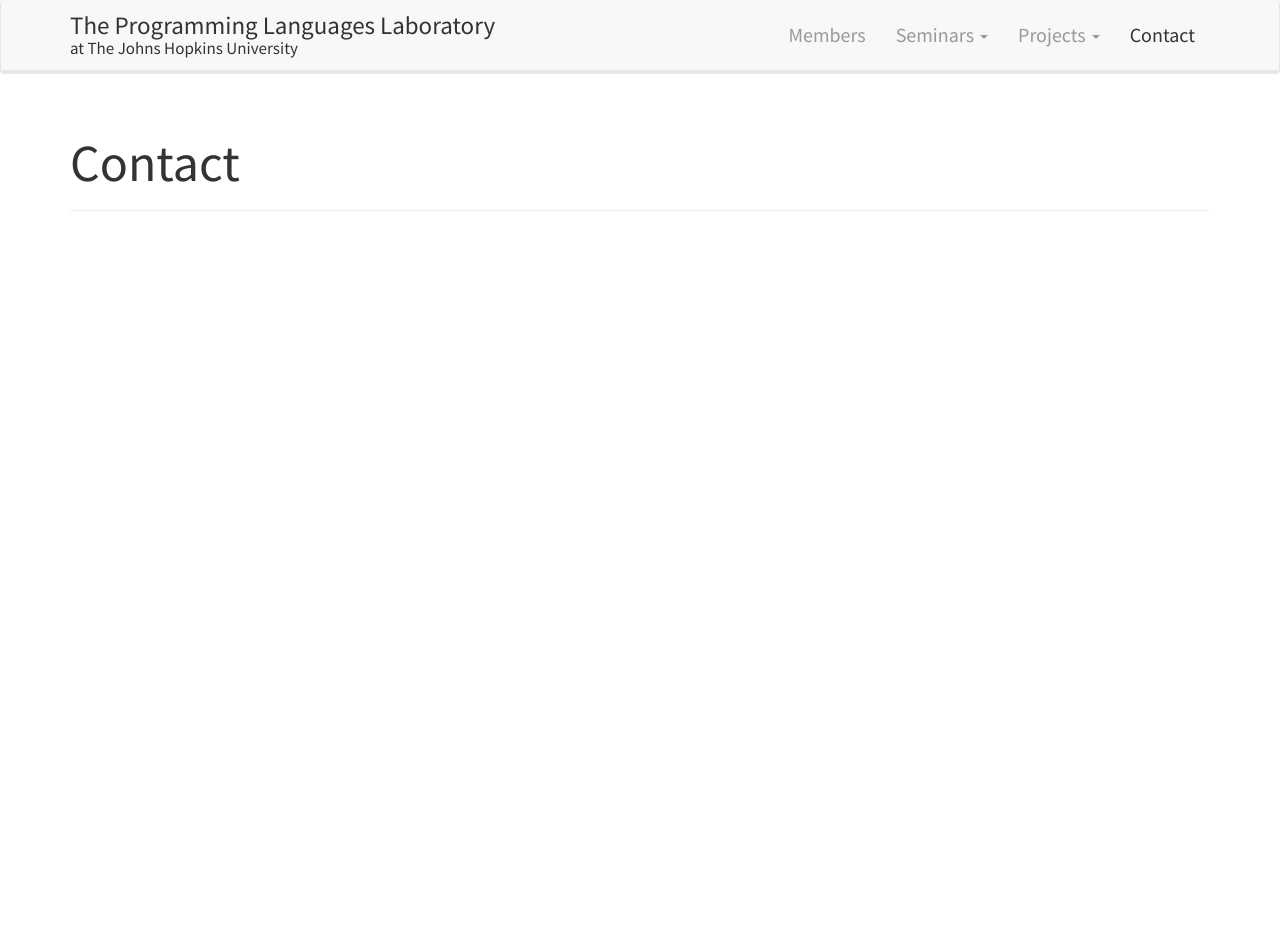
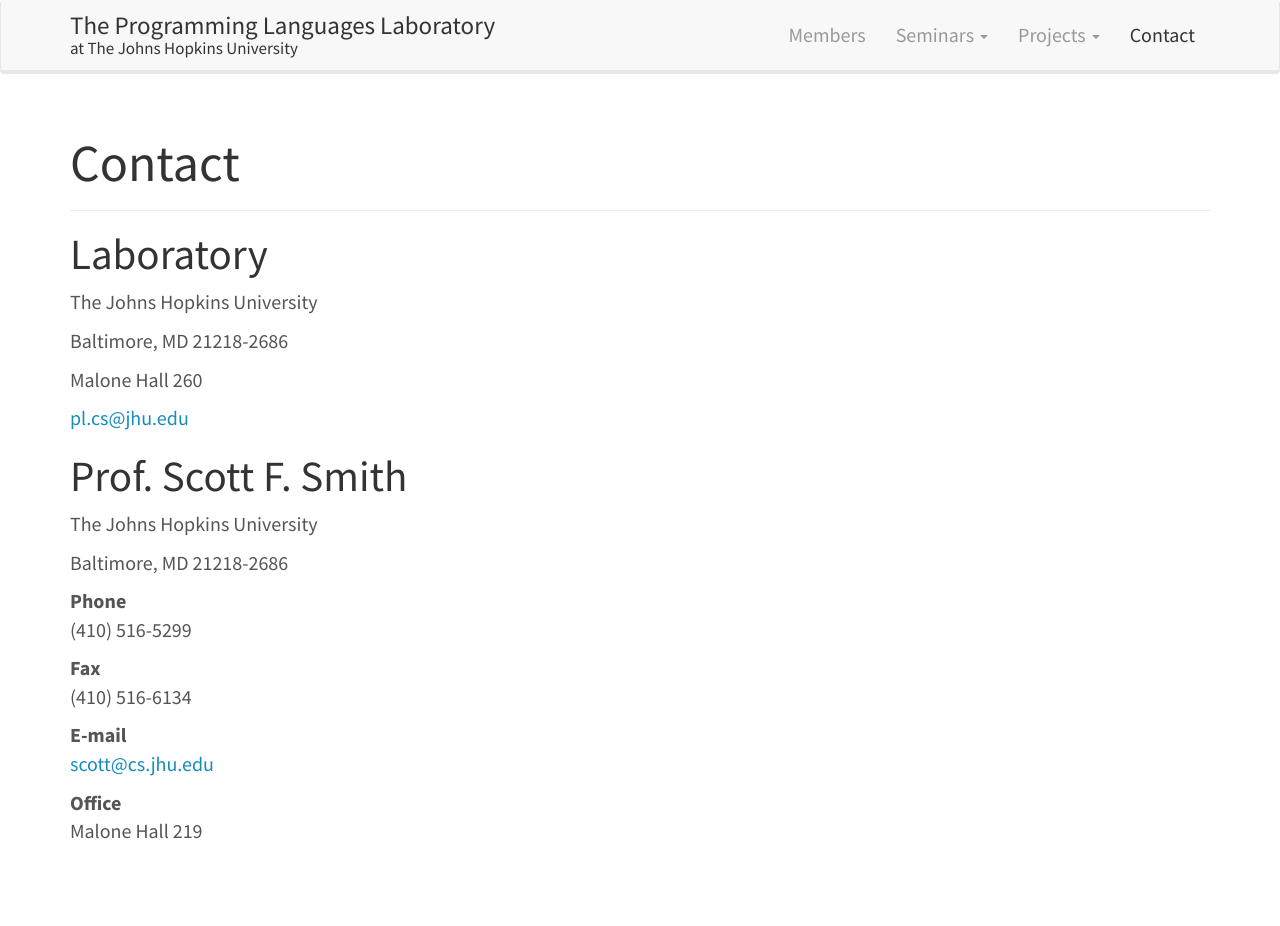
Before and after one commit to JHU-PL-Lab/www-pl-lab, a Jekyll site: the page built from contact.md, in a window 1280 px wide. Built offline with Jekyll 4.4.1, drawn with Linux system fonts in a browser that asks for light colours; before the commit the page ends 900 px from its top, so only the background shows below that.

Commit message:
Add contact page

```diff
--- a/contact.md
+++ b/contact.md
@@ -2,3 +2,37 @@
 title: "Contact"
 permalink: "/contact/"
 ---
+
+Laboratory
+----------
+
+The Johns Hopkins University
+
+Baltimore, MD 21218-2686
+
+Malone Hall 260
+
+<pl.cs@jhu.edu>
+
+Prof. Scott F. Smith
+--------------------
+
+The Johns Hopkins University
+
+Baltimore, MD 21218-2686
+
+Phone
+
+: (410) 516-5299
+
+Fax
+
+: (410) 516-6134
+
+E-mail
+
+: <scott@cs.jhu.edu>
+
+Office
+
+: Malone Hall 219
```
